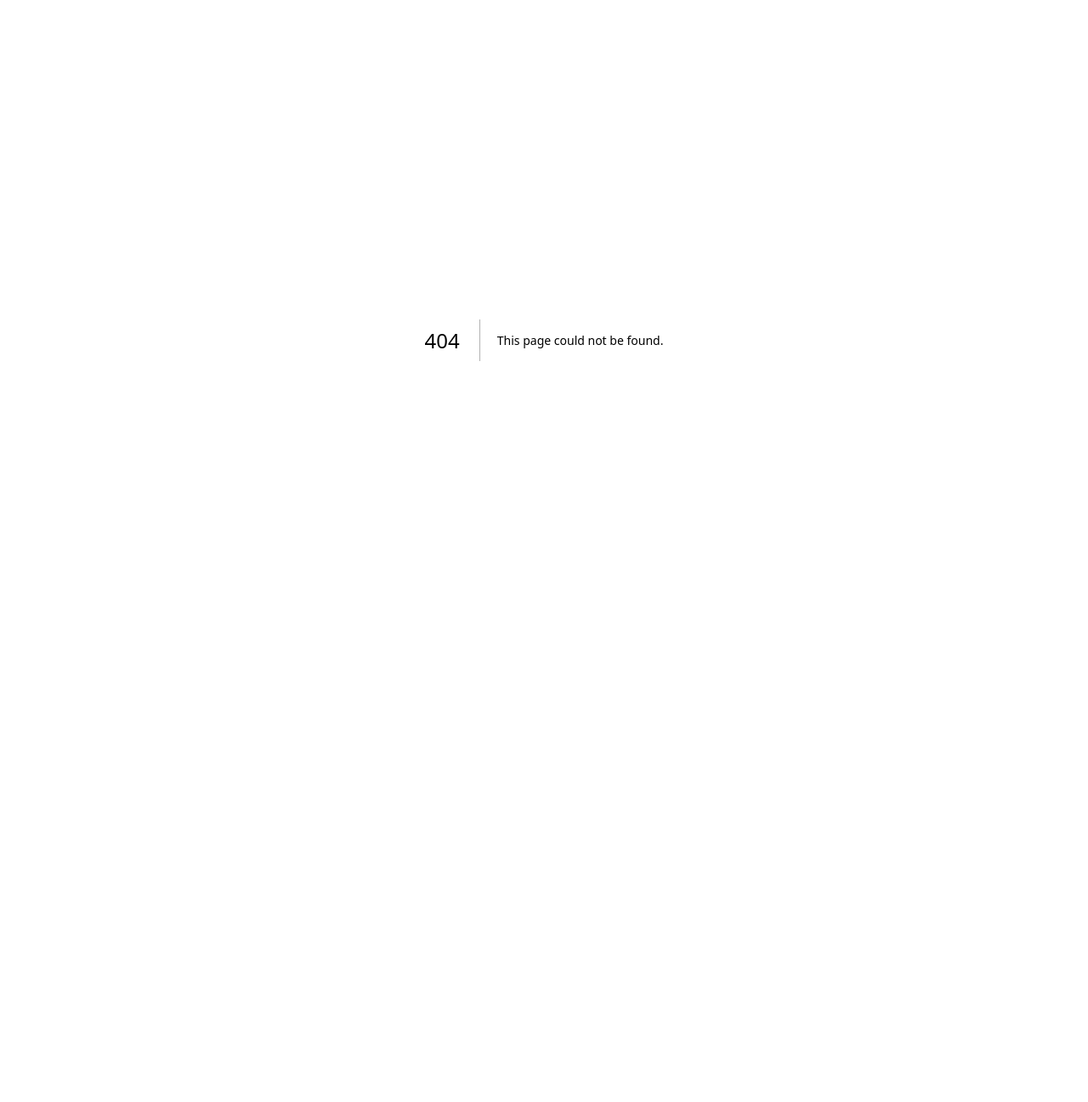
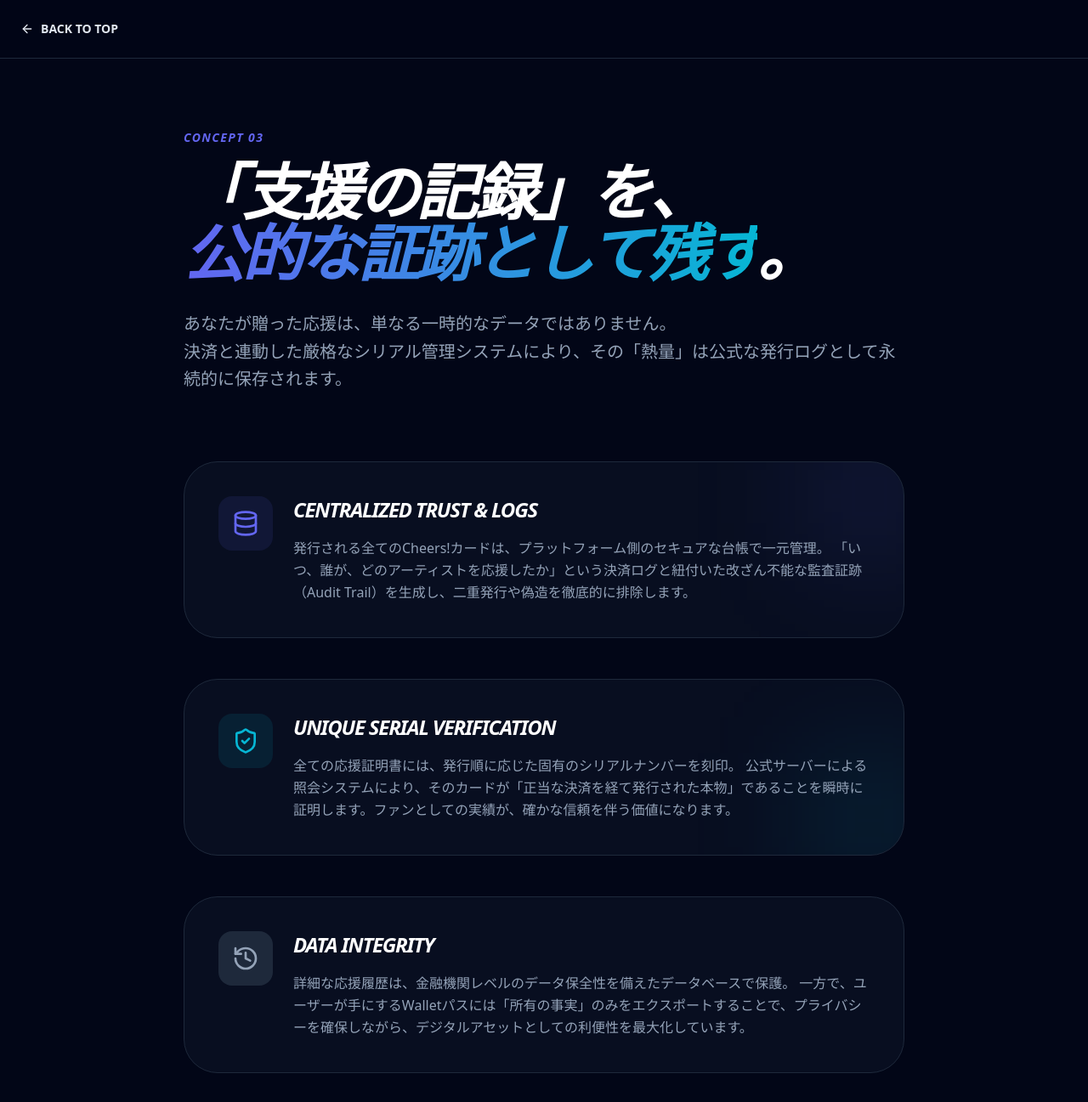
Before and after one commit to spacemindhiro/direct-cheers, a Next.js app: page /concept/proof in a window 1280 px wide. Before the commit this address had no page. Shown: the top 1297 px of the page at 85% size. Before the commit the page ends 800 px from the top, so only its background shows below. Built offline with nearby package versions, Linux system fonts and the light colour scheme.

Commit message:
NFTをやめる

```diff
--- a/app/concept/nft/page.tsx
+++ b/app/concept/proof/page.tsx
@@ -1,13 +1,13 @@
 import React from 'react';
 import Link from 'next/link';
-import { ShieldCheck, Fingerprint, Share2, ArrowLeft, Zap, Wallet } from "lucide-react";
+import { ShieldCheck, Fingerprint, History, ArrowLeft, Zap, Wallet, Database } from "lucide-react";
 
-export default function NftConcept() {
+export default function ProofConcept() {
   return (
     <div className="min-h-screen bg-slate-950 text-slate-200 font-sans selection:bg-pink-500/30">
-      <nav className="p-6 border-b border-slate-800">
-        <Link href="/" className="flex items-center gap-2 text-sm font-bold hover:text-pink-500 transition-colors">
-          <ArrowLeft size={16} /> BACK TO TOP
+      <nav className="p-6 border-b border-slate-800 backdrop-blur-md bg-slate-950/80 sticky top-0 z-50">
+        <Link href="/" className="flex items-center gap-2 text-sm font-bold hover:text-pink-500 transition-colors group">
+          <ArrowLeft size={16} className="group-hover:-translate-x-1 transition-transform" /> BACK TO TOP
         </Link>
       </nav>
 
@@ -16,33 +16,33 @@ export default function NftConcept() {
         <section className="mb-20">
           <span className="text-indigo-500 font-black italic tracking-widest text-sm uppercase">Concept 03</span>
           <h1 className="text-5xl md:text-7xl font-black text-white mt-4 mb-8 tracking-tighter italic uppercase leading-[1.1]">
-            「持っている」を、<br />
+            「支援の記録」を、<br />
             <span className="bg-gradient-to-r from-indigo-500 to-cyan-500 bg-clip-text text-transparent">
-              永遠に証明する
+              公的な証跡として残す
             </span>
             。
           </h1>
           <p className="text-xl text-slate-400 leading-relaxed font-medium">
-            あなたが手に入れたデジタルカードは、コピー可能なデータではありません。<br />
-            ブロックチェーン技術（NFT）により、その所有権は世界でただ一つのものとして記録されます。
+            あなたが贈った応援は、単なる一時的なデータではありません。<br />
+            決済と連動した厳格なシリアル管理システムにより、その「熱量」は公式な発行ログとして永続的に保存されます。
           </p>
         </section>
 
         {/* --- Main Content --- */}
         <div className="grid gap-12">
 
-          {/* 所有権の証明：ここがNFTの役割 */}
+          {/* 監査証跡：決済のプロの真骨頂 */}
           <div className="bg-slate-900/50 p-10 rounded-[2.5rem] border border-slate-800 relative overflow-hidden group">
             <div className="absolute -right-10 -top-10 w-40 h-40 bg-indigo-500/10 blur-3xl group-hover:bg-indigo-500/20 transition-all" />
             <div className="flex items-start gap-6 relative z-10">
               <div className="bg-indigo-500/10 p-4 rounded-2xl shrink-0">
-                <Fingerprint className="text-indigo-500" size={32} />
+                <Database className="text-indigo-500" size={32} />
               </div>
               <div>
-                <h2 className="text-2xl font-bold text-white mb-4 italic text-left">デジタル資産としての所有権担保</h2>
+                <h2 className="text-2xl font-bold text-white mb-4 italic text-left uppercase tracking-tighter">Centralized Trust & Logs</h2>
                 <p className="text-slate-400 leading-relaxed text-left">
-                  発行される全てのデジタルCheers!カードには、ブロックチェーン上に固有のIDと所有者情報が刻まれます。
-                  たとえサービスが形を変えても、あなたが「あの日のあのライブで、このカードを手に入れた」という事実は、誰にも書き換えられないデジタルな証跡として残り続けます。
+                  発行される全てのCheers!カードは、プラットフォーム側のセキュアな台帳で一元管理。
+                  「いつ、誰が、どのアーティストを応援したか」という決済ログと紐付いた改ざん不能な監査証跡（Audit Trail）を生成し、二重発行や偽造を徹底的に排除します。
                 </p>
               </div>
             </div>
@@ -56,27 +56,26 @@ export default function NftConcept() {
                 <ShieldCheck className="text-cyan-500" size={32} />
               </div>
               <div>
-                <h2 className="text-2xl font-bold text-white mb-4 italic text-left">偽造不可能なシリアルナンバー</h2>
+                <h2 className="text-2xl font-bold text-white mb-4 italic text-left uppercase tracking-tighter">Unique Serial Verification</h2>
                 <p className="text-slate-400 leading-relaxed text-left">
-                  全てのカードには、発行順に応じたシリアルナンバーが刻印されます。
-                  ブロックチェーンによる検証システムにより、そのカードが公式に発行された本物であることを、誰でも瞬時に確認可能。
-                  ファンとしての「熱量」が、客観的な信頼を伴う価値へと変わります。
+                  全ての応援証明書には、発行順に応じた固有のシリアルナンバーを刻印。
+                  公式サーバーによる照会システムにより、そのカードが「正当な決済を経て発行された本物」であることを瞬時に証明します。ファンとしての実績が、確かな信頼を伴う価値になります。
                 </p>
               </div>
             </div>
           </div>
 
-          {/* 応援履歴との違い（内部DB） */}
+          {/* データの保全性 */}
           <div className="bg-slate-900/50 p-10 rounded-[2.5rem] border border-slate-800">
             <div className="flex items-start gap-6">
               <div className="bg-slate-800 p-4 rounded-2xl shrink-0">
-                <Share2 className="text-slate-400" size={32} />
+                <History className="text-slate-400" size={32} />
               </div>
               <div>
-                <h2 className="text-2xl font-bold text-white mb-4 italic text-left">プライバシーと利便性の両立</h2>
+                <h2 className="text-2xl font-bold text-white mb-4 italic text-left uppercase tracking-tighter">Data Integrity</h2>
                 <p className="text-slate-400 leading-relaxed text-left">
-                  個別の「いつ、どのタイミングで応援したか」という詳細なアクション履歴は、プラットフォーム内部のセキュアなデータベースで厳重に管理。
-                  表舞台（ブロックチェーン）には「カードの所有権」という確固たる事実のみを公開することで、プライバシーを守りながら次世代のファン体験を支えます。
+                  詳細な応援履歴は、金融機関レベルのデータ保全性を備えたデータベースで保護。
+                  一方で、ユーザーが手にするWalletパスには「所有の事実」のみをエクスポートすることで、プライバシーを確保しながら、デジタルアセットとしての利便性を最大化しています。
                 </p>
               </div>
             </div>
@@ -84,7 +83,7 @@ export default function NftConcept() {
 
         </div>
 
-        {/* --- ADDED: Concept Navigation --- */}
+        {/* --- Concept Navigation --- */}
         <section className="mt-32 pt-16 border-t border-slate-900">
           <h2 className="text-xs font-black text-slate-500 tracking-[0.3em] uppercase mb-12 text-center">Explore Other Concepts</h2>
           <div className="grid grid-cols-1 md:grid-cols-3 gap-4">
@@ -103,12 +102,12 @@ export default function NftConcept() {
               <p className="text-slate-600 text-sm mt-2 leading-relaxed">02 スマホのウォレットに保存</p>
             </Link>
 
-                        {/* NFT (Current) */}
+            {/* Proof (Current) */}
             <div className="p-8 rounded-[2rem] border-2 border-indigo-500 bg-indigo-500/5 relative overflow-hidden">
-              <div className="absolute top-4 right-4 text-[10px] font-black text-indigo-500 tracking-widest">YOU ARE HERE</div>
-              <Fingerprint className="text-indigo-500 mb-4" size={24} />
-              <h3 className="text-xl font-black text-white italic uppercase tracking-tighter">NFT Assets</h3>
-              <p className="text-slate-500 text-sm mt-2 leading-relaxed">03 NFT技術による証跡管理</p>
+              <div className="absolute top-4 right-4 text-[10px] font-black text-indigo-500 tracking-widest uppercase">You are here</div>
+              <ShieldCheck className="text-indigo-500 mb-4" size={24} />
+              <h3 className="text-xl font-black text-white italic uppercase tracking-tighter">Digital Proof</h3>
+              <p className="text-slate-500 text-sm mt-2 leading-relaxed">03 シリアルナンバー証跡管理</p>
             </div>
 
           </div>
@@ -117,7 +116,7 @@ export default function NftConcept() {
         {/* --- Footer Note --- */}
         <footer className="mt-20 pt-10 border-t border-slate-900 text-center">
           <p className="text-slate-600 text-sm italic font-mono uppercase tracking-widest">
-            Ownership verified on the blockchain.
+            Identity verified by Direct Cheers secure logs.
           </p>
         </footer>
       </main>
--- a/app/page.tsx
+++ b/app/page.tsx
@@ -108,32 +108,41 @@ export default function LandingPage() {
           </div>
 
           <div className="grid md:grid-cols-3 gap-10">
-            <div className="p-10 rounded-[2.5rem] bg-slate-950 border border-slate-800 hover:border-pink-500/30 transition-all group block text-left">
-              <div className="text-pink-500 font-black text-5xl italic mb-6 opacity-50"><Zap size={40} /></div>
+            {/* ✅ 01: Real-time へのリンク */}
+            <Link href="/concept/realtime" className="p-10 rounded-[2.5rem] bg-slate-950 border border-slate-800 hover:border-pink-500/50 transition-all group block text-left hover:bg-slate-900/40">
+              <div className="text-pink-500 font-black text-5xl italic mb-6 opacity-50 group-hover:opacity-100 transition-opacity">
+                <Zap size={40} />
+              </div>
               <h4 className="text-2xl font-bold text-white mb-4 italic">リアルタイム演出連動</h4>
               <p className="text-sm text-slate-400 leading-relaxed">
                 応援をトリガーに会場のVJや照明が変化。あなたの熱量が現場の景色を塗り替える、双方向のライブ体験を提供します。
               </p>
-            </div>
+            </Link>
 
-            <div className="p-10 rounded-[2.5rem] bg-gradient-to-br from-slate-900 to-slate-950 border border-violet-500/20 shadow-2xl relative overflow-hidden group block text-left">
+            {/* ✅ 02: Wallet へのリンク */}
+            <Link href="/concept/wallet" className="p-10 rounded-[2.5rem] bg-gradient-to-br from-slate-900 to-slate-950 border border-violet-500/20 shadow-2xl relative overflow-hidden group block text-left hover:border-violet-500/50 transition-all">
               <div className="absolute -right-6 -top-6 w-32 h-32 bg-violet-500/10 blur-3xl group-hover:bg-violet-500/20 transition-all" />
-              <div className="text-violet-500 font-black text-5xl italic mb-6"><Wallet size={40} /></div>
+              <div className="text-violet-500 font-black text-5xl italic mb-6 group-hover:scale-110 transition-transform origin-left">
+                <Wallet size={40} />
+              </div>
               <h4 className="text-2xl font-bold text-white mb-4 italic">スマホのウォレットに保存</h4>
               <p className="text-sm text-slate-400 leading-relaxed">
                 発行されたデジタルカードは Apple Wallet / Google Wallet に追加可能。
                 シリアル刻印入りの記念証を、アプリ不要でいつでもスマホから呼び出せます。
               </p>
-            </div>
+            </Link>
 
-            <div className="p-10 rounded-[2.5rem] bg-slate-950 border border-slate-800 hover:border-indigo-500/30 transition-all block text-left">
-              <div className="text-indigo-500 font-black text-5xl italic mb-6"><ShieldCheck size={40} /></div>
+            {/* ✅ 03: Proof (旧NFT) へのリンク */}
+            <Link href="/concept/proof" className="p-10 rounded-[2.5rem] bg-slate-950 border border-slate-800 hover:border-indigo-500/50 transition-all block text-left hover:bg-slate-900/40 group">
+              <div className="text-indigo-500 font-black text-5xl italic mb-6 opacity-50 group-hover:opacity-100 transition-opacity">
+                <ShieldCheck size={40} />
+              </div>
               <h4 className="text-2xl font-bold text-white mb-4 italic">シリアルナンバー証跡管理</h4>
               <p className="text-sm text-slate-400 leading-relaxed">
                 すべてのデジタル資産には独自のシリアルナンバーを付与。
                 改ざん不能な証跡管理システムにより、正当な支援の記録をプラットフォームが永続的に保証します。
               </p>
-            </div>
+            </Link>
           </div>
         </div>
       </section>
```
